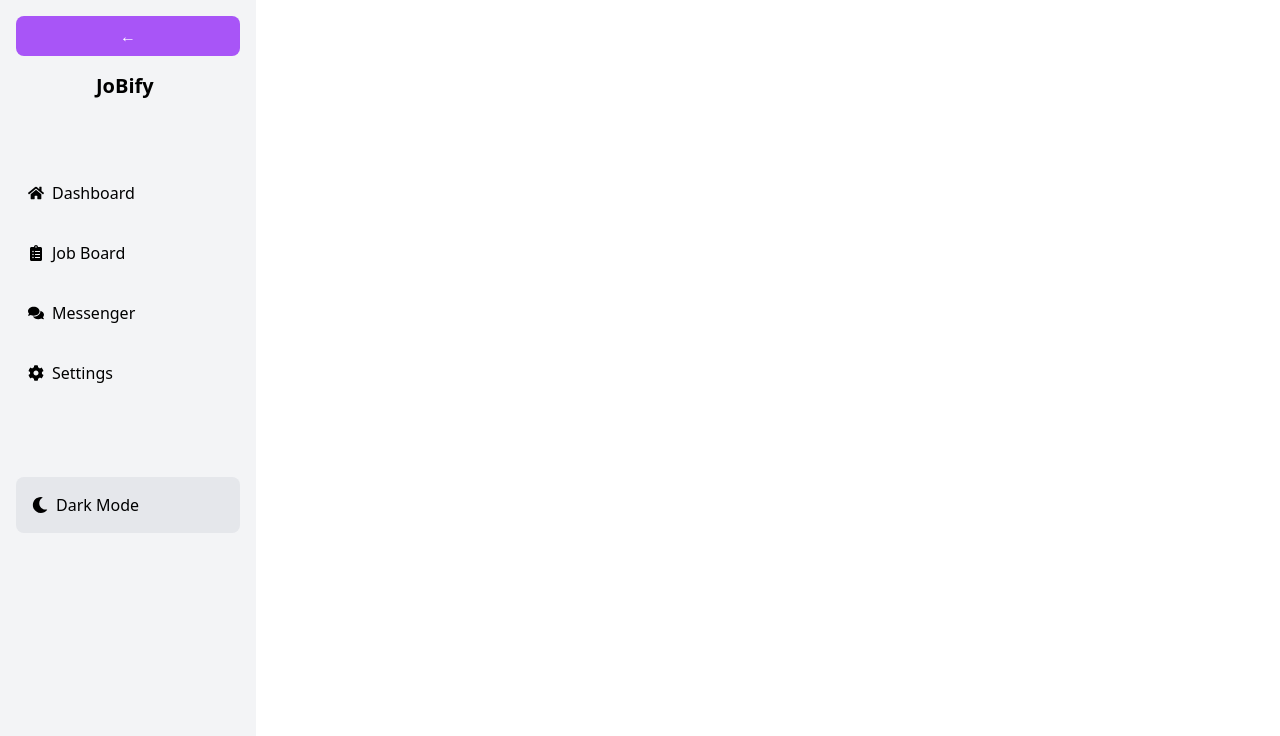
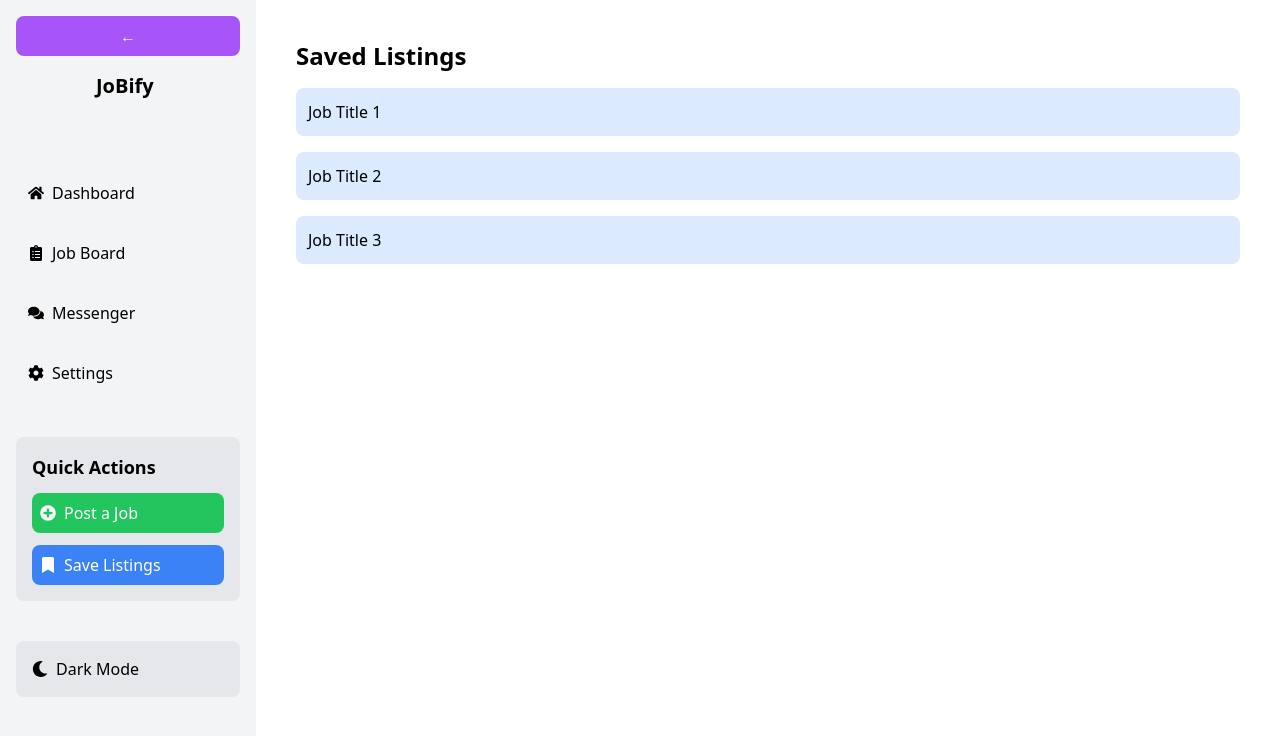
Before and after one commit to AnujNdas/Jobify, a React app in the folder Frontend/: page /save-listings in a window 1280 px wide. Shown: the top 736 px of the page. Built offline with nearby package versions, Linux system fonts and the light colour scheme; the HTML template or start-up script is replaced by a standard one.

Commit message:
development

```diff
--- a/Frontend/src/components/Sidebar.jsx
+++ b/Frontend/src/components/Sidebar.jsx
@@ -1,6 +1,6 @@
 import { Link, useLocation } from "react-router-dom";
 import { useState } from "react";
-import { FaHome, FaClipboardList, FaComments, FaCog, FaMoon, FaSun } from "react-icons/fa";
+import { FaHome, FaClipboardList, FaComments, FaCog, FaMoon, FaSun, FaPlusCircle , FaBookmark } from "react-icons/fa";
 import { useTheme } from "../context/ThemeContext"; // Assuming you are using Context API
 
 export default function Sidebar() {
@@ -8,6 +8,7 @@ export default function Sidebar() {
   const { isDarkMode, setIsDarkMode } = useTheme();
   const [isCollapsed, setIsCollapsed] = useState(false);
 
+  const isCompanyAccount = true; // Replace this with actual account check logic
   const menuItems = [
     { name: "Dashboard", path: "/", icon: <FaHome /> },
     { name: "Job Board", path: "/jobs", icon: <FaClipboardList /> },
@@ -51,9 +52,23 @@ export default function Sidebar() {
           </li>
         ))}
       </ul>
+              {/* Quick Actions Panel */}
+              <div className={`mt-10 ${isCollapsed ? "p-0" : "p-4"} rounded-lg ${isDarkMode ? "bg-darkBg" : "bg-gray-200"}`}>
+          <h3 className={`text-lg font-bold mb-3 ${isCollapsed ? "hidden" : ""}`}>Quick Actions</h3>
+          <ul className={`space-y-3 ${isCollapsed ? "text-center" : ""}`}>
+            {isCompanyAccount && (
+              <Link to="/post-job" className={`flex items-center gap-2 p-2 rounded-lg cursor-pointer bg-green-500 text-white ${isCollapsed ? "justify-center" : ""}`}>
+                <FaPlusCircle /> {!isCollapsed && "Post a Job"}
+              </Link>
+            )}
+            <Link to="/save-listings" className={`flex items-center gap-2 p-2 rounded-lg cursor-pointer bg-blue-500 text-white ${isCollapsed ? "justify-center" : ""}`}>
+              <FaBookmark /> {!isCollapsed && "Save Listings"}
+            </Link>
+          </ul>
+        </div>
 
       {/* Dark Mode Toggle */}
-      <div className={`mt-20 p-4 rounded-lg ${isDarkMode ? "bg-darkBg" : "bg-gray-200"}`}>
+      <div className={`mt-10 p-4 rounded-lg ${isDarkMode ? "bg-darkBg" : "bg-gray-200"}`}>
         <button
           onClick={() => setIsDarkMode(!isDarkMode)}
           className="w-full p-0 rounded-lg flex items-center gap-2"
--- /dev/null
+++ b/Frontend/src/pages/Quickaction.jsx
@@ -0,0 +1,39 @@
+import React from "react";
+
+export function PostJob() {
+    return (
+        <div className="p-6 bg-white dark:bg-darkBg min-h-full">
+            <h1 className="text-2xl font-bold mb-4">Post a Job</h1>
+            <form className="space-y-4">
+                <input
+                    type="text"
+                    placeholder="Job Title"
+                    className="w-full p-3 rounded-lg border focus:outline-none focus:ring-2 focus:ring-purple-500"
+                />
+                <textarea
+                    placeholder="Job Description"
+                    className="w-full p-3 rounded-lg border focus:outline-none focus:ring-2 focus:ring-purple-500"
+                ></textarea>
+                <button
+                    type="submit"
+                    className="bg-green-500 text-white py-2 px-4 rounded-lg w-full"
+                >
+                    Submit Job
+                </button>
+            </form>
+        </div>
+    );
+}
+
+export function SaveListings() {
+    return (
+        <div className="p-6 bg-white dark:bg-darkBg min-h-full">
+            <h1 className="text-2xl font-bold mb-4">Saved Listings</h1>
+            <ul className="space-y-4">
+                <li className="p-3 rounded-lg bg-blue-100 dark:bg-blue-500">Job Title 1</li>
+                <li className="p-3 rounded-lg bg-blue-100 dark:bg-blue-500">Job Title 2</li>
+                <li className="p-3 rounded-lg bg-blue-100 dark:bg-blue-500">Job Title 3</li>
+            </ul>
+        </div>
+    );
+}
--- a/Frontend/src/routes/AppRoutes.jsx
+++ b/Frontend/src/routes/AppRoutes.jsx
@@ -4,6 +4,7 @@ import JobBoard from "../pages/JobBoard";
 import Sidebar from "../components/Sidebar";
 import Settings from "../pages/Setting";
 import Messenger from "../pages/Messenger";
+import { PostJob,SaveListings } from "../pages/Quickaction";
 import { CompanyLogin, IndividualLogin,  } from "../pages/Logins";
 import {CompanySignup, IndividualSignup} from "../pages/Signups"
 function AppRoutes() {
@@ -32,6 +33,8 @@ function AppRoutes() {
           <Route path="/individual-login" element={<IndividualLogin />} />
           <Route path="/company-signup" element={<CompanySignup />} />
           <Route path="/individual-signup" element={<IndividualSignup />} />
+          <Route path="/post-job" element={<PostJob />} />
+          <Route path="/save-listings" element={<SaveListings />} />
         </Routes>
       </div>
     </div>
```
